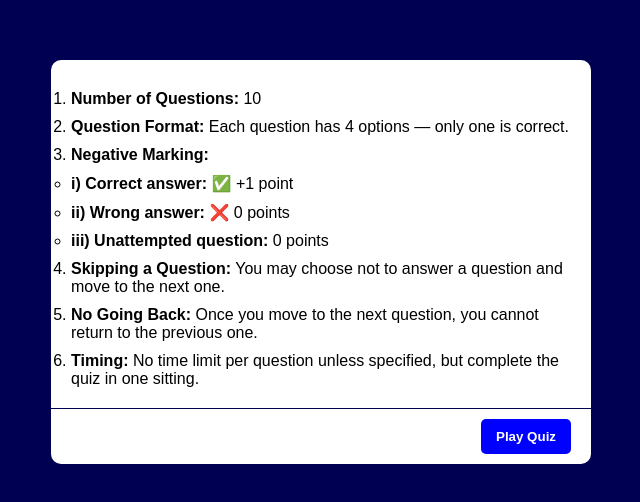
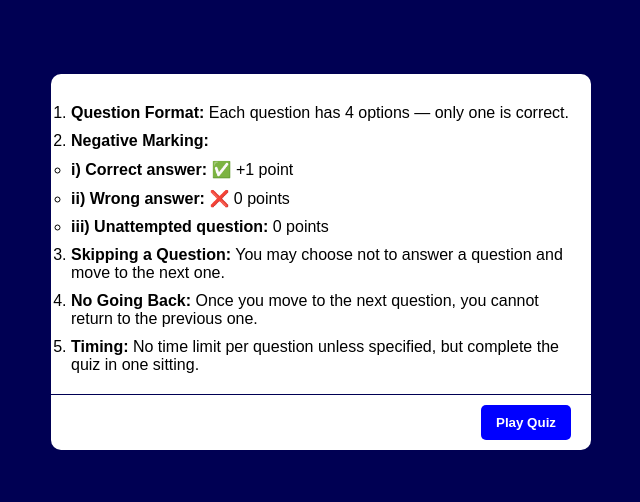
Before and after one commit to beingpourush/Quiz, a plain HTML site: page index.html in a window 1280 px wide. Shown: the part 138-640 px from the top of the page, without its empty margins (319-959 px from the left). Drawn offline with Linux system fonts and the light colour scheme.

Commit message:
Update index.html

```diff
--- a/index.html
+++ b/index.html
@@ -10,7 +10,6 @@
   <div class="wrapper">
     <div class="container">
       <ol>
-        <li><b>Number of Questions:</b> 10</li>
         <li><b>Question Format:</b> Each question has 4 options — only one is correct.</li>
         <li>
           <b>Negative Marking:</b>
```
